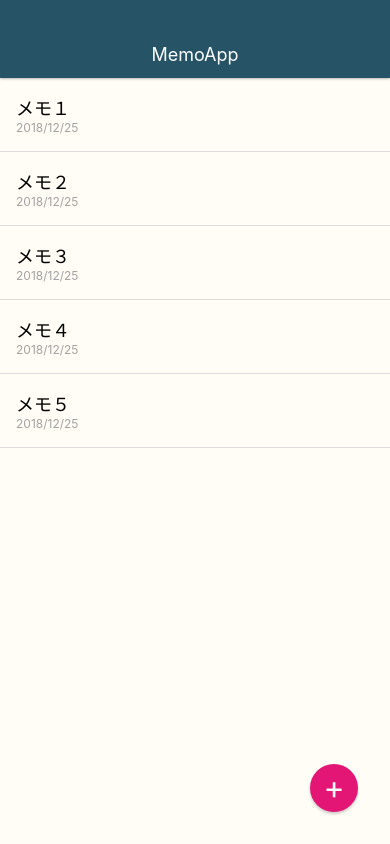
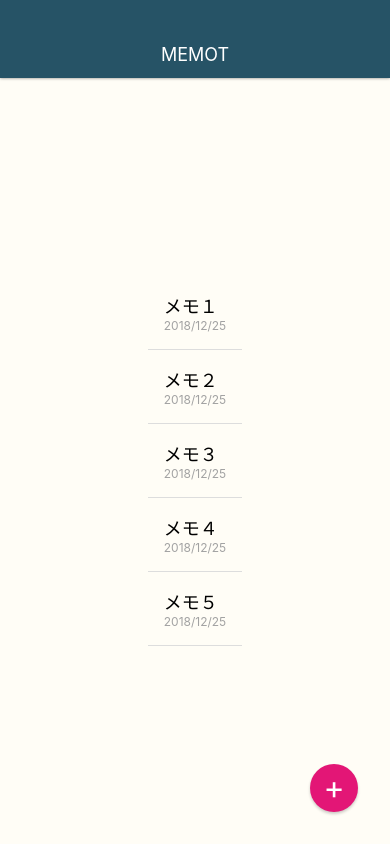
Before and after one commit to uesugihotaru/MemoApp, a React Native app: screen / in a window 390 px wide. Built offline with nearby package versions, Linux system fonts and the light colour scheme.

Commit message:
trable shooting

```diff
--- a/App.js
+++ b/App.js
@@ -2,55 +2,25 @@ import React from 'react';
 import { StyleSheet, Text, View } from 'react-native';
 
 import BodyText from './src/elements/BodyText';
-// import { isAbsolute } from 'path';
+import MemoList from './src/components/MemoList';
 
 export default class App extends React.Component {
   render() {
     return (
       <View style={styles.container}>
 
+        <MemoList />
+
         <View style={styles.appbar}>
           <View>
-            <Text style={styles.appbarTitle}>MemoApp</Text>
+            <Text style={styles.appbarTitle}>MEMOT</Text>
           </View>
         </View>
 
-        <View style={styles.memoList}>
+        <View style={styles.memoAddButton}>
+          <Text style={styles.memoAddButtonTitle}>+</Text>
+        </View>
 
-          <View style={styles.memoListItem}>
-            <Text style={styles.memoTitle}>メモ１</Text>
-            <Text style={styles.memoDate}>2018/12/25</Text>
-          </View>
-
-          <View style={styles.memoListItem}>
-            <Text style={styles.memoTitle}>メモ２</Text>
-            <Text style={styles.memoDate}>2018/12/25</Text>
-          </View>
-
-          <View style={styles.memoListItem}>
-            <Text style={styles.memoTitle}>メモ３</Text>
-            <Text style={styles.memoDate}>2018/12/25</Text>
-          </View>
-
-          <View style={styles.memoListItem}>
-            <Text style={styles.memoTitle}>メモ４</Text>
-            <Text style={styles.memoDate}>2018/12/25</Text>
-          </View>
-
-          <View style={styles.memoListItem}>
-            <Text style={styles.memoTitle}>メモ５</Text>
-            <Text style={styles.memoDate}>2018/12/25</Text>
-          </View>
-
-          <View style={styles.memoAddButton}>
-            <Text style={styles.memoAddButtonTitle}>+</Text>
-          </View>
-
-          {/* <View>
-            <Text>+</Text>
-          </View> */}
-
-        </View>
       </View>
     );
   }
@@ -84,22 +54,6 @@ const styles = StyleSheet.create({
     lineHeight: 32,
     color: '#fff',
   },
-  memoList: {
-    width: '100%',
-    flex: 1,
-  },
-  memoListItem: {
-    padding: 16,
-    borderBottomWidth: 1,
-    borderBottomColor: '#ddd',
-  },
-  memoTitle: {
-    fontSize: 18,
-  },
-  memoDate: {
-    fontSize: 12,
-    color: '#a2a2a2',
-  },
   appbar: {
     position: 'absolute',
     top: 0,
--- /dev/null
+++ b/src/components/MemoList.js
@@ -0,0 +1,59 @@
+import React from 'react';
+import { StyleSheet, View, Text } from 'react-native';
+
+class MemoList extends React.Component {
+    render() {
+        return (
+            <View>
+                <View style={styles.memoList}>
+                <View style={styles.memoListItem}>
+                    <Text style={styles.memoTitle}>メモ１</Text>
+                    <Text style={styles.memoDate}>2018/12/25</Text>
+                </View>
+
+                <View style={styles.memoListItem}>
+                    <Text style={styles.memoTitle}>メモ２</Text>
+                    <Text style={styles.memoDate}>2018/12/25</Text>
+                </View>
+
+                <View style={styles.memoListItem}>
+                    <Text style={styles.memoTitle}>メモ３</Text>
+                    <Text style={styles.memoDate}>2018/12/25</Text>
+                </View>
+
+                <View style={styles.memoListItem}>
+                    <Text style={styles.memoTitle}>メモ４</Text>
+                    <Text style={styles.memoDate}>2018/12/25</Text>
+                </View>
+
+                <View style={styles.memoListItem}>
+                    <Text style={styles.memoTitle}>メモ５</Text>
+                    <Text style={styles.memoDate}>2018/12/25</Text>
+                </View>
+
+                </View>
+            </View>
+        );
+    }
+}
+
+const styles = StyleSheet.create({
+    memoList: {
+        width: '100%',
+        flex: 1,
+    },
+    memoListItem: {
+        padding: 16,
+        borderBottomWidth: 1,
+        borderBottomColor: '#ddd',
+    },
+    memoTitle: {
+        fontSize: 18,
+    },
+    memoDate: {
+        fontSize: 12,
+        color: '#a2a2a2',
+    },
+});
+
+export default MemoList;
```
